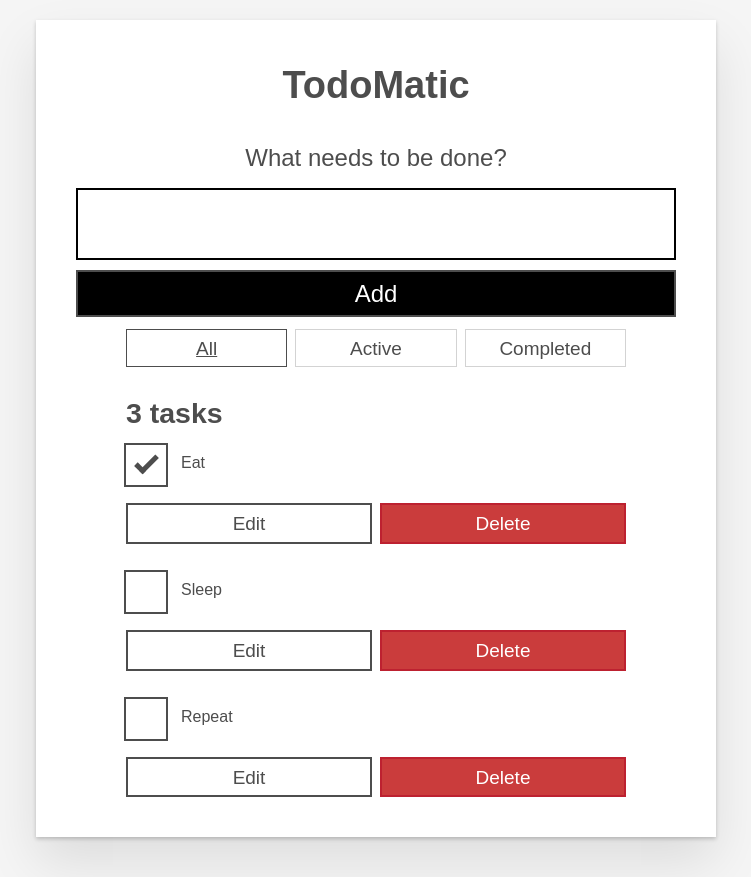
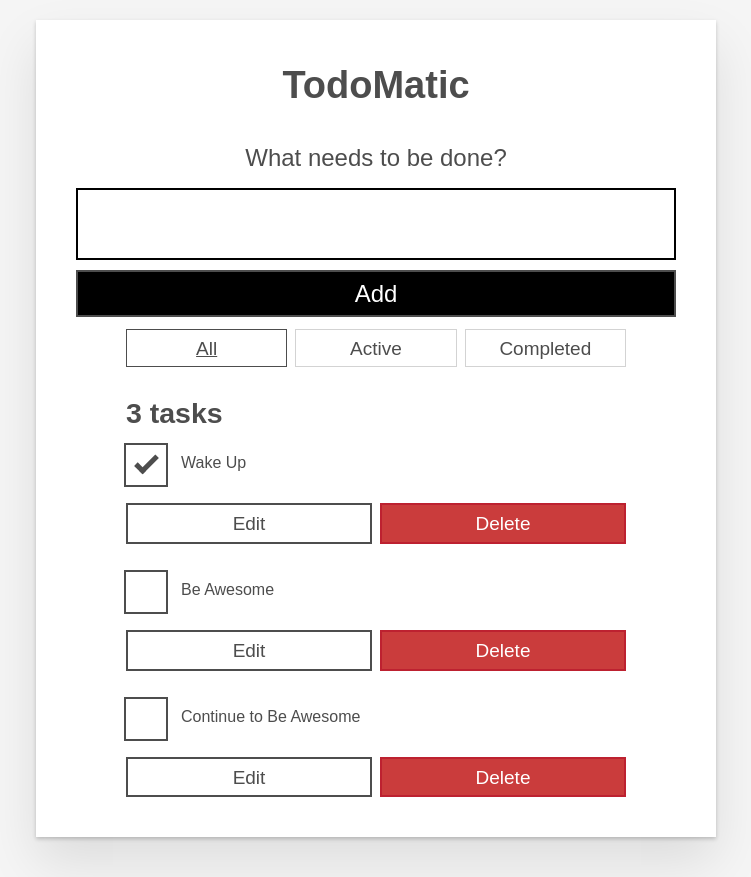
Before and after one commit to ToboesPawPrints/list, a React (Create React App) app: page / in a window 1280 px wide. Shown: the whole page, without its empty margins (264-1015 px from the left). Built offline with nearby package versions, Linux system fonts and the light colour scheme.

Commit message:
Changed eat, sleep, to different words for flare.

```diff
--- a/src/index.js
+++ b/src/index.js
@@ -5,9 +5,9 @@ import App from './App';
 import reportWebVitals from './reportWebVitals';
 
 const DATA = [
-  { id: "todo-0", name: "Eat", completed: true },
-  { id: "todo-1", name: "Sleep", completed: false },
-  { id: "todo-2", name: "Repeat", completed: false }
+  { id: "todo-0", name: "Wake Up", completed: true },
+  { id: "todo-1", name: "Be Awesome", completed: false },
+  { id: "todo-2", name: "Continue to Be Awesome", completed: false }
 ];
 
 
```
